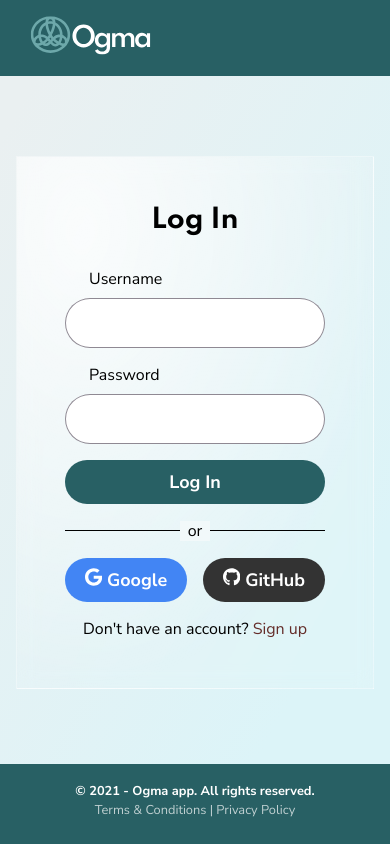
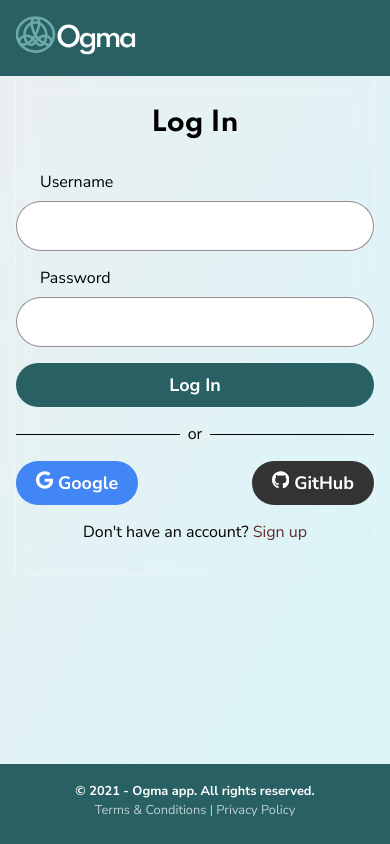
Before and after one commit to OgmaCapStone/ogma-client, a Next.js app: page /login in a window 390 px wide. Built offline with nearby package versions, Linux system fonts and the light colour scheme; no server answers.

Commit message:
♻ REFACTOR: Changed breakpoints variables. Changed breakpoints variables for the Bootstrap 4 standard. Also, changing the with of the layout components by these new breakpoints.

```diff
--- a/styles/_variables.scss
+++ b/styles/_variables.scss
@@ -53,9 +53,9 @@ $fontTitle: "Spartan", sans-serif;
 $fontSecondary: "Nunito Sans", sans-serif;
 
 // Breakpoints
-$breakpoint-sm: 375px;
-$breakpoint-md: 414px;
-$breakpoint-lg: 768px;
+$breakpoint-sm: 576px;
+$breakpoint-md: 768px;
+$breakpoint-lg: 992px;
 $breakpoint-xl: 1200px;
 
 //Gradients
--- a/styles/globals.scss
+++ b/styles/globals.scss
@@ -47,15 +47,15 @@ a {
   margin: auto;
   padding: 0 15px;
   @media (min-width: $breakpoint-sm) {
-    max-width: 360px;
+    max-width: 540px;
   }
   @media (min-width: $breakpoint-md) {
-    max-width: 400px;
+    max-width: 720px;
   }
   @media (min-width: $breakpoint-lg) {
-    max-width: 720px;
+    max-width: 960px;
   }
   @media (min-width: $breakpoint-xl) {
-    max-width: 1380px;
+    max-width: 1140px;
   }
 }
```
